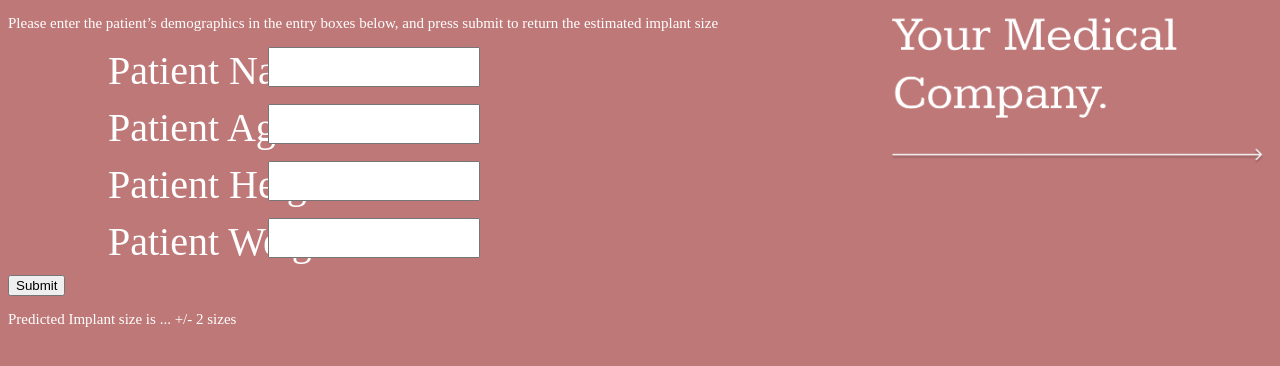
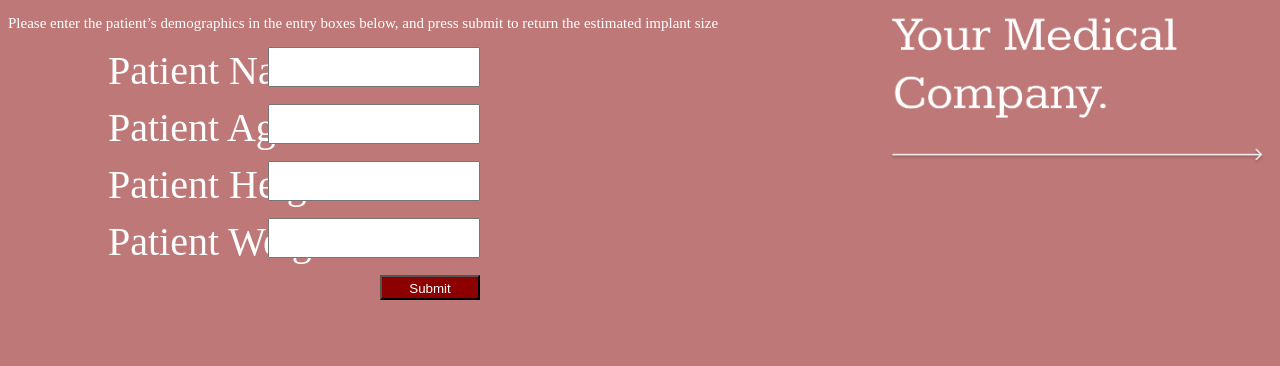
Before and after one commit to kanest123/SE-summative-1, a plain HTML site: page index.html in a window 1280 px wide. Drawn offline with Linux system fonts and the light colour scheme.

Commit message:
Added template calculations

```diff
--- a/index.html
+++ b/index.html
@@ -46,6 +46,17 @@
             right: 800px;
         }
 
+        .form-group input[type="submit"] {
+            flex: 1;
+            height: 25px;
+            width: 100px;
+            padding: 4px;
+            position: absolute;
+            right: 800px;
+            color: rgb(255,255,255);
+            background-color: rgb(140,0,0)
+        }
+
         .top-right-image {
             position: absolute;
             top: 5px;
@@ -55,6 +66,22 @@
         }
      </style>
 
+    <script>
+        function calculate() {
+            event.preventDefault()
+            // Get input values
+            var num1 = parseInt(document.getElementById('age').value);
+            var num2 = parseInt(document.getElementById('height').value);
+            var num3 = parseInt(document.getElementById('weight').value);
+
+            // Perform calculation
+            var result = num1 + num2 + num3;
+
+
+            // Display the result
+            document.getElementById('result').innerHTML = 'Predicted Implant size is: ' + result + '+/- 2 sizes';
+            }
+    </script>
 
 </head>
 <body >
@@ -85,10 +112,14 @@
             <input type="text" id="weight" name="weight">
         </div>
 
-        <input type="submit" value="Submit">
+        <div class="form-group">
+            <input type="submit" value="Submit" onclick="calculate()">
+        </div>
+
     </form>
 
-    <p> Predicted Implant size is ... +/- 2 sizes</p>
+    <p id="result"></p>
+
 
 
 </body>
```
